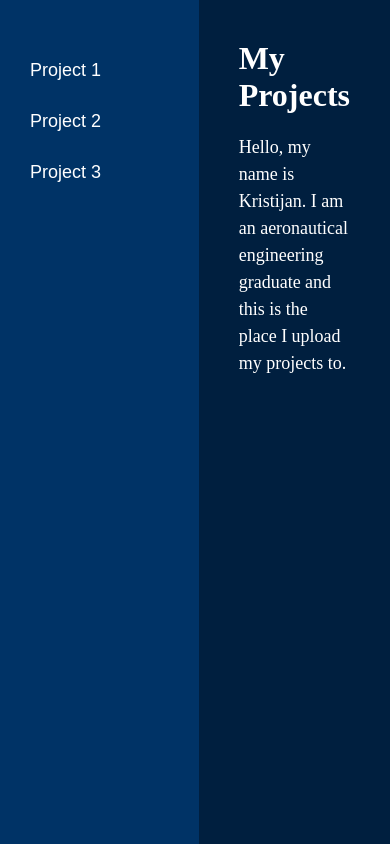
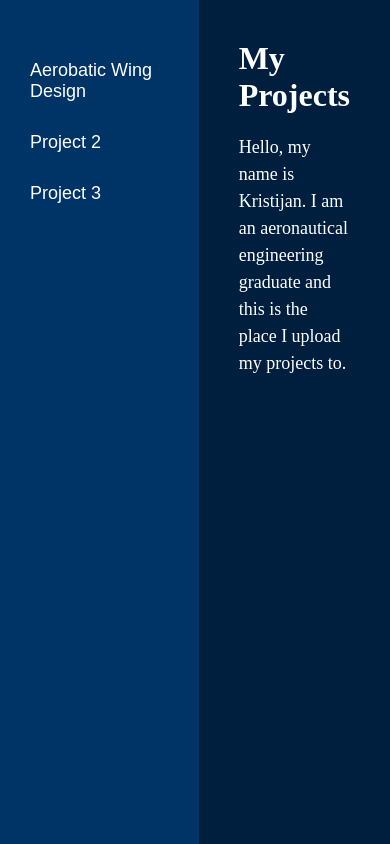
Before and after one commit to kristijanAero/kristijanaero.github.io, a plain HTML site: page index.html in a window 390 px wide. Drawn offline with Linux system fonts and the light colour scheme.

Commit message:
edit index

```diff
--- a/index.html
+++ b/index.html
@@ -82,11 +82,12 @@
 <body>
   <div class="sidebar">
     <div class="project">
-      <button onclick="toggleDropdown(this)">Project 1</button>
+      <button onclick="toggleDropdown(this)">Aerobatic Wing Design</button>
       <div class="dropdown">
-        <div>Section 1.1</div>
-        <div>Section 1.2</div>
-        <div>Section 1.3</div>
+        <div>Introduction</div>
+        <div>Aerodynamic Loads</div>
+        <div>Structure</div>
+        <div>FEA Model</div>
       </div>
     </div>
     <div class="project">
```
